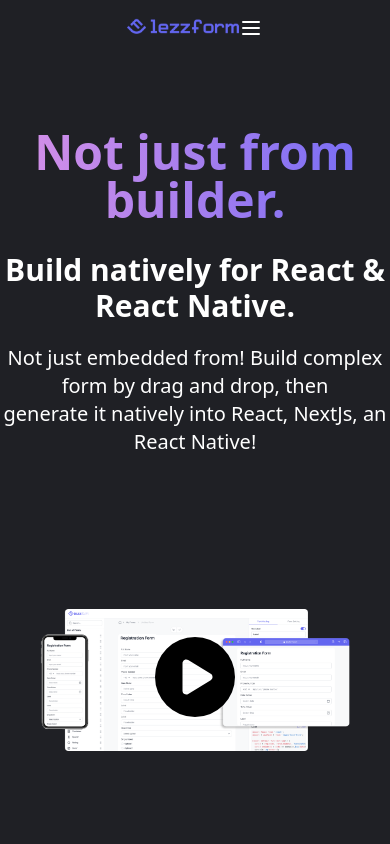
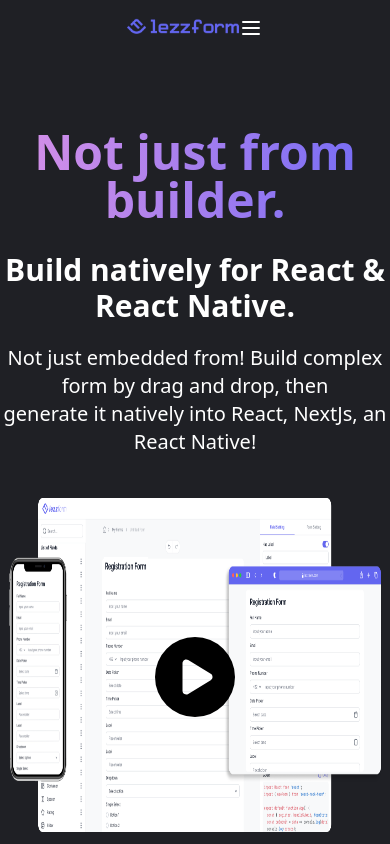
Before and after one commit to ArrePangestu/LezzDashboard, a Next.js app: page / in a window 390 px wide. Shown: the top 844 px of the page. Built offline with nearby package versions, Linux system fonts and the light colour scheme.

Commit message:
revisi 3hal

```diff
--- a/src/components/Dashboard.tsx
+++ b/src/components/Dashboard.tsx
@@ -204,7 +204,7 @@
           <Image
             src="/image/lezzform-video-placeholder.png"
             alt="LezzAuth Showcase/Demo"
-            className="sm:relative absolute hidden sm:block"
+            className="sm:relative absolute hidden sm:block p-2"
             width={1300}
             height={1300}
           />
@@ -212,9 +212,10 @@
           <Image
             src="/image/lezzform-video-placeholder.png"
             alt="LezzAuth Showcase/Demo"
-            className="sm:relative absolute sm:hidden p-10"
-            width={900}
-            height={900}
+            className="sm:relative absolute sm:hidden p-2"
+            style={{ height: "350px", marginTop: "-30px" }}
+            width={1300}
+            height={1300}
           />
           <div className="absolute" onClick={handlePlay}>
             <button className="px-6 aspect-square size-20 text-sm bg-lezzindigo rounded-full hover:bg-lezzchia hover:scale-110 hover:ring-8 hover:ring-lezzborder transition-all ease-out duration-300 delay-150">
@@ -798,7 +799,7 @@
                       className="flex items-center justify-between w-full p-3"
                       onClick={() => toggleFAQ(index)}
                     >
-                      <h1 className="font-semibold text-white dark:text-white">
+                      <h1 className="font-semibold text-white dark:text-white text-start">
                         {faq.question}
                       </h1>
                       <span
@@ -834,7 +835,7 @@
                     {openIndexes.includes(index) && (
                       <>
                         <hr className="border-gray-200 dark:border-gray-700" />
-                        <p className="p-8 text-sm text-gray-500 dark:text-gray-300">
+                        <p className="p-8 text-sm text-gray-500 dark:text-gray-300 text-start">
                           {faq.answer}
                         </p>
                       </>
--- a/src/styles/globals.css
+++ b/src/styles/globals.css
@@ -36,5 +36,6 @@
   h2.step2 {
     white-space: normal;
     margin-left: 1px;
+    text-align: start;
   }
 }
```
